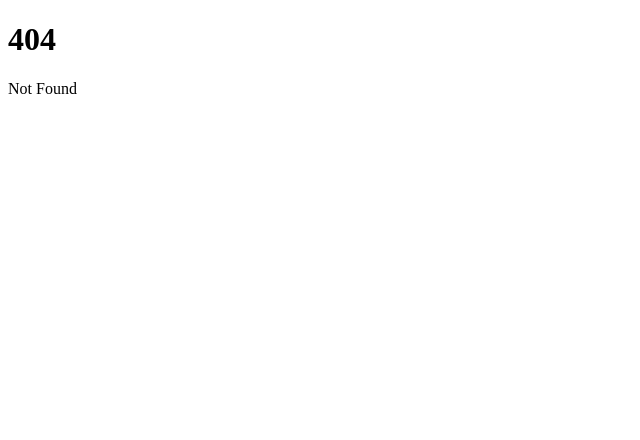
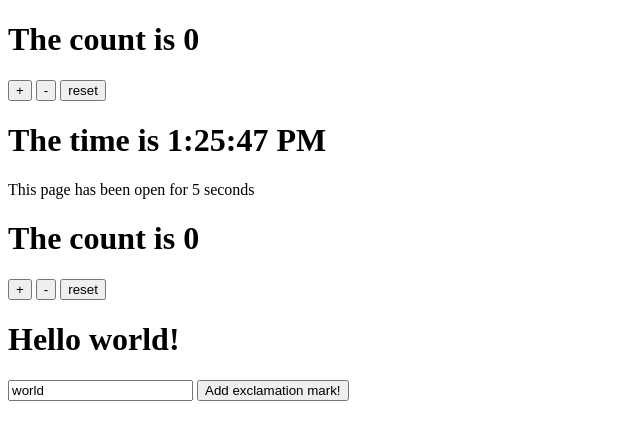
Before and after one commit to YooInKeun/TIL-Svelte, a SvelteKit app: page /part1/stores in a window 1280 px wide. Before the commit this address had no page. Shown: the top 440 px of the page, without its empty margins (0-640 px from the left). Built offline with nearby package versions, Linux system fonts and the light colour scheme.

Commit message:
add store study

```diff
--- a/src/routes/+page.svelte
+++ b/src/routes/+page.svelte
@@ -11,3 +11,5 @@
 <a href="/part1/bindings">Part1 Bindings</a>
 <br>
 <a href="/part1/life-cycle">Part1 Lifecycle</a>
+<br>
+<a href="/part1/stores">Part1 Stores</a>
--- /dev/null
+++ b/src/routes/part1/stores/+page.svelte
@@ -0,0 +1,41 @@
+<script>
+    import { count, count2, time, elapsed, name, greeting } from './stores.js';
+    import Incrementer from './Incrementer.svelte';
+    import Decrementer from './Decrementer.svelte';
+    import Resetter from './Resetter.svelte';
+
+    const formatter = new Intl.DateTimeFormat(
+        'en',
+        {
+            hour12: true,
+            hour: 'numeric',
+            minute: '2-digit',
+            second: '2-digit',
+        }
+    )
+</script>
+
+<h1>The count is {$count}</h1>
+<Incrementer />
+<Decrementer />
+<Resetter />
+
+<h1>The time is {formatter.format($time)}</h1>
+
+
+<p>
+	This page has been open for
+	{$elapsed}
+	{$elapsed === 1 ? 'second' : 'seconds'}
+</p>
+
+<h1>The count is {$count2}</h1>
+
+<button on:click={count2.increment}>+</button>
+<button on:click={count2.decrement}>-</button>
+<button on:click={count2.reset}>reset</button>
+
+<h1>{$greeting}</h1>
+<input bind:value={$name} />
+
+<button on:click={() => $name += '!'}>Add exclamation mark!</button>
--- /dev/null
+++ b/src/routes/part1/stores/Decrementer.svelte
@@ -0,0 +1,11 @@
+<script>
+    import { count } from './stores.js';
+
+    function decrement() {
+
+    }
+</script>
+
+<button on:click={decrement}>
+    -
+</button>
--- /dev/null
+++ b/src/routes/part1/stores/Incrementer.svelte
@@ -0,0 +1,11 @@
+<script>
+    import { count } from './stores.js';
+
+    function increment() {
+        count.update((n) => n + 1);
+    }
+</script>
+
+<button on:click={increment}>
+    +
+</button>
--- /dev/null
+++ b/src/routes/part1/stores/Resetter.svelte
@@ -0,0 +1,11 @@
+<script>
+	import { count } from './stores.js';
+
+	function reset() {
+        count.set(0);
+	}
+</script>
+
+<button on:click={reset}>
+	reset
+</button>
--- /dev/null
+++ b/src/routes/part1/stores/stores.js
@@ -0,0 +1,37 @@
+import { derived, readable, writable } from "svelte/store";
+
+export const count = writable(0);
+
+export const time = readable(new Date(), function start(set) {
+    const interval = setInterval(() => {
+        set(new Date());
+    }, 1000);
+
+    return function stop() {
+        clearInterval(interval);
+    }
+});
+
+const start = new Date();
+
+export const elapsed = derived(
+    time,
+    ($time => Math.round(($time - start) / 1000))
+);
+
+function createCount() {
+    const { subscribe, set, update } = writable(0);
+
+    return {
+        subscribe,
+        increment: () => update((n) => n + 1),
+        decrement: () => update((n) => n - 1),
+        reset: () => set(0),
+    };
+}
+
+export const count2 = createCount();
+
+export const name = writable('world');
+
+export const greeting = derived(name, ($name) => `Hello ${$name}!`);
```
